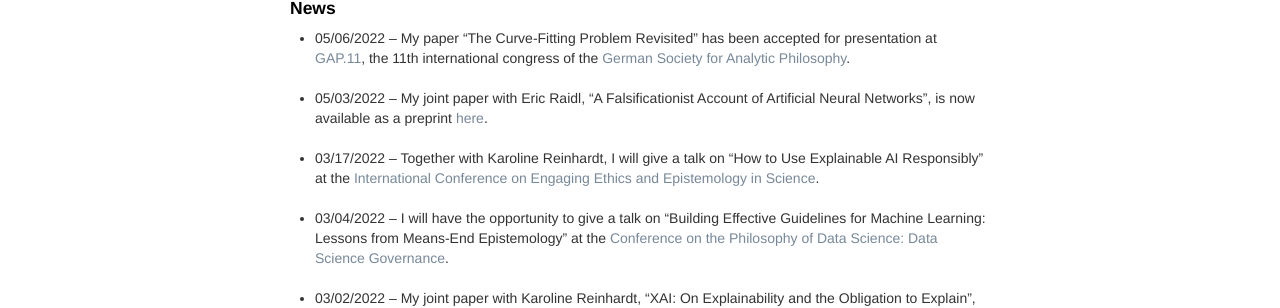
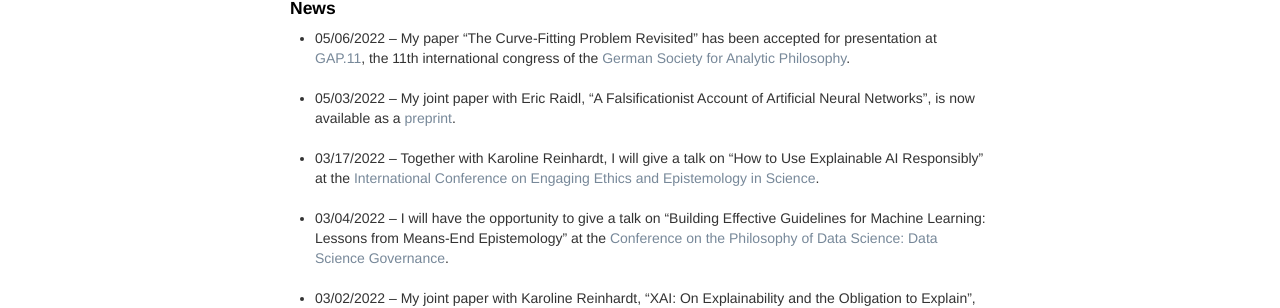
Before and after one commit to oliverbuchholz/oliverbuchholz.github.io, a Jekyll site: the page built from index.md, in a window 1280 px wide. Shown: the part 364-672 px from the top of the page. Built offline with Jekyll 4.4.1, drawn with Linux system fonts in a browser that asks for light colours.

Commit message:
fixed typo

```diff
--- a/index.md
+++ b/index.md
@@ -24,7 +24,7 @@ Philosophy of science, philosophy of machine learning, and the ways in which the
 <li> 05/06/2022 &ndash; My paper &ldquo;The Curve-Fitting Problem Revisited&rdquo; has been accepted for presentation at <a href="https://gap11.de/en/index.html" target="_blank">GAP.11</a>, the 11th international congress of the <a href="https://gap-im-netz.de/en/" target="_blank">German Society for Analytic Philosophy</a>.<br><br>
 </li>
 
-<li> 05/03/2022 &ndash; My joint paper with Eric Raidl, &ldquo;A Falsificationist Account of Artificial Neural Networks&rdquo;, is now available as a preprint <a href="https://arxiv.org/abs/2205.01421" target="_blank">here</a>.<br><br>
+<li> 05/03/2022 &ndash; My joint paper with Eric Raidl, &ldquo;A Falsificationist Account of Artificial Neural Networks&rdquo;, is now available as a <a href="https://arxiv.org/abs/2205.01421" target="_blank">preprint</a>.<br><br>
 </li>
 
 <li> 03/17/2022 &ndash; Together with Karoline Reinhardt, I will give a talk on &ldquo;How to Use Explainable AI Responsibly&rdquo; at the <a href="https://grk2073.org/eesconference2022/" target="_blank">International Conference on Engaging Ethics and Epistemology in Science</a>.<br><br>
```
